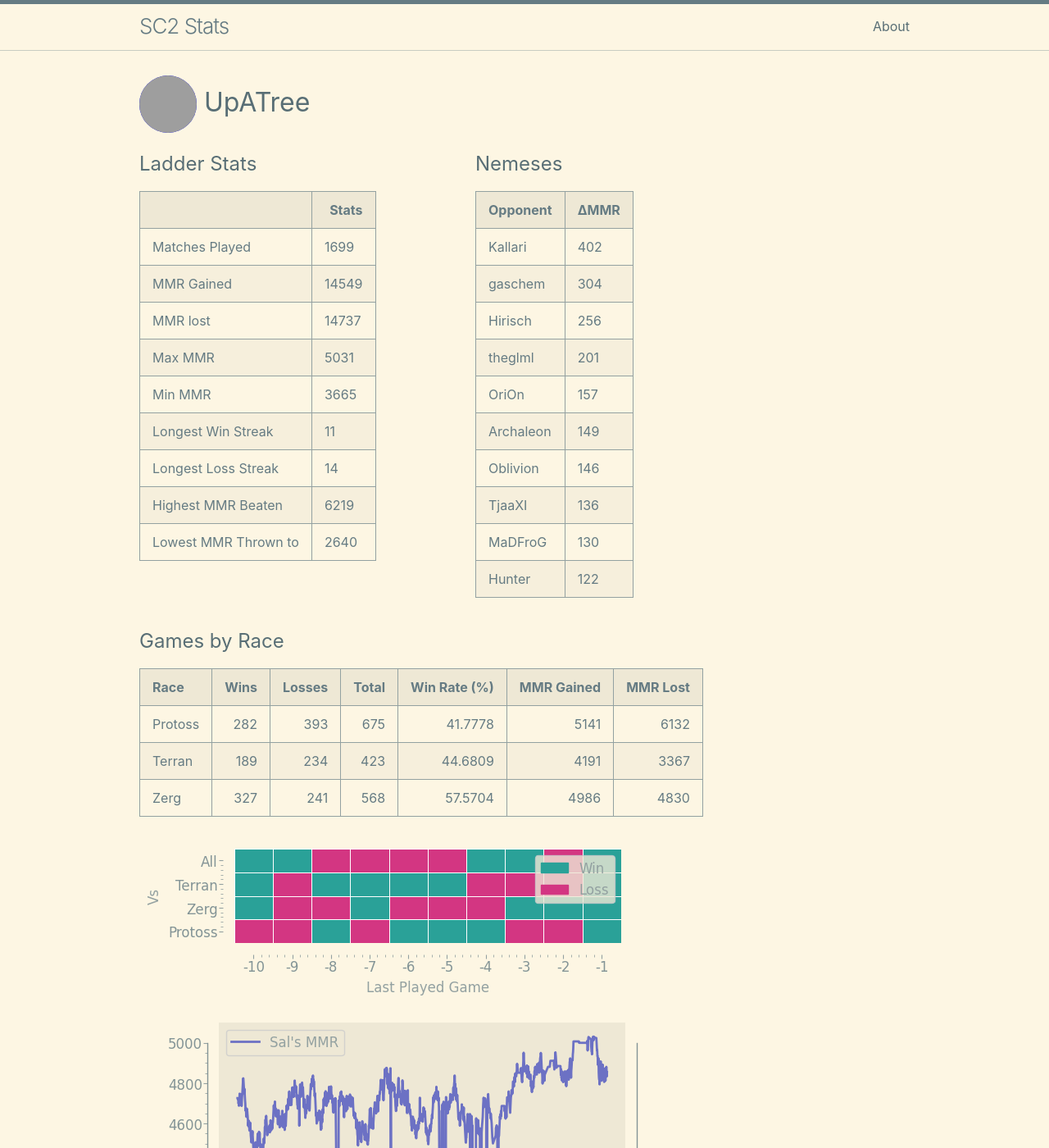
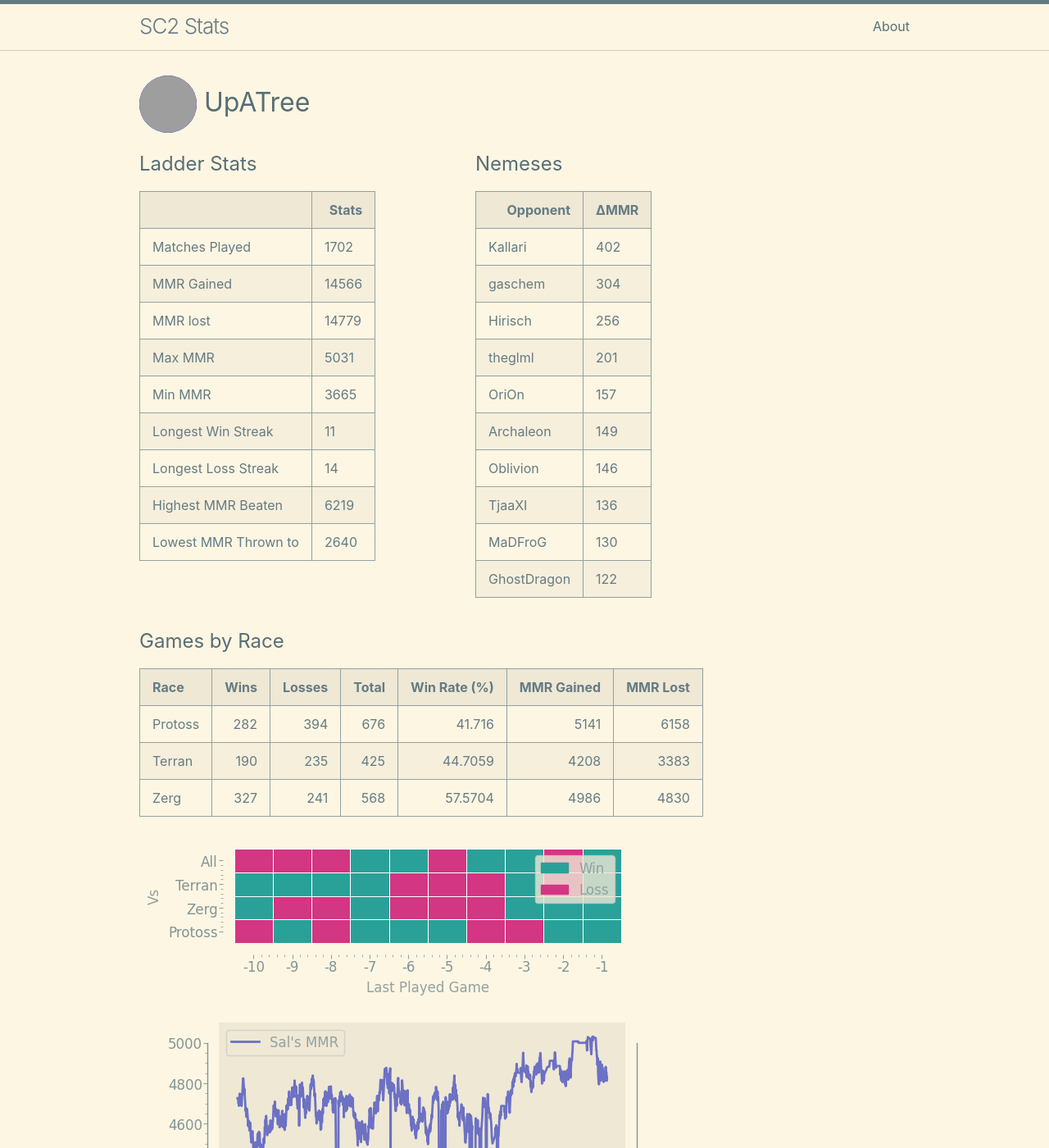
Before and after one commit to kylermurphy/UpATree, a Jekyll site: the page built from docs/index.md, in a window 1280 px wide and 1400 px high. Shown: the whole window at 82% size. Built offline with Jekyll 4.4.1, drawn with Linux system fonts in a browser that asks for light colours; grey boxes are pictures that could not be loaded.

Commit message:
running on push

```diff
--- a/docs/index.md
+++ b/docs/index.md
@@ -18,15 +18,15 @@ layout: home
   <tbody>
     <tr>
       <td>Matches Played</td>
-      <td>1699</td>
+      <td>1702</td>
     </tr>
     <tr>
       <td>MMR Gained</td>
-      <td>14549</td>
+      <td>14566</td>
     </tr>
     <tr>
       <td>MMR lost</td>
-      <td>14737</td>
+      <td>14779</td>
     </tr>
     <tr>
       <td>Max MMR</td>
@@ -102,7 +102,7 @@ layout: home
       <td>130</td>
     </tr>
     <tr>
-      <td>Hunter</td>
+      <td>GhostDragon</td>
       <td>122</td>
     </tr>
   </tbody>
@@ -114,8 +114,8 @@ layout: home
 
 | Race    |   Wins |   Losses |   Total |   Win Rate (%) |   MMR Gained |   MMR Lost |
 |:--------|-------:|---------:|--------:|---------------:|-------------:|-----------:|
-| Protoss |    282 |      393 |     675 |        41.7778 |         5141 |       6132 |
-| Terran  |    189 |      234 |     423 |        44.6809 |         4191 |       3367 |
+| Protoss |    282 |      394 |     676 |        41.716  |         5141 |       6158 |
+| Terran  |    190 |      235 |     425 |        44.7059 |         4208 |       3383 |
 | Zerg    |    327 |      241 |     568 |        57.5704 |         4986 |       4830 |
 
 ![Games by Race](./assets/gm_hist.png)
--- a/log.txt
+++ b/log.txt
@@ -800,3 +800,4 @@ Writing a log file 2025-04-02 17:20:31.
 Writing a log file 2025-04-02 17:48:07.
 Writing a log file 2025-04-02 18:32:40.
 Writing a log file 2025-04-02 18:52:16.
+Writing a log file 2025-04-02 19:19:00.
```
Also changed, not shown: docs/assets/MMR.png, docs/assets/daily.png, docs/assets/gm_hist.png, docs/assets/r_wrt.png, 1 other file.
